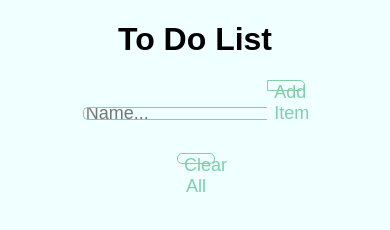
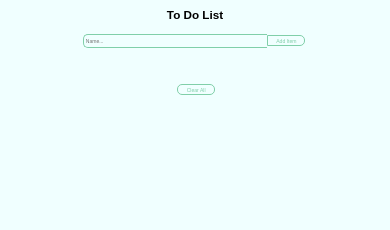
Before and after one commit to RajeevKumarSinha/javascript_projects, a plain HTML site: page 12. To do list/index.html in a window 390 px wide. Drawn offline with Linux system fonts and the light colour scheme.

Commit message:
making the to do list project responsive

```diff
--- a/12. To do list/css/style.css
+++ b/12. To do list/css/style.css
@@ -9,6 +9,7 @@
 .heading{
     text-align: center;
     font-family: Arial, Helvetica, sans-serif;
+    font-size: 3vw;
 }
 .input1{
     border: none;
@@ -20,7 +21,7 @@
     text-transform: capitalize;
     width: 80%;
     height: 2.5vw;
-    font-size: large;
+    font-size: 1.3vw;
     border-radius:5px 0 0 5px ;
 }
 .btn1{
@@ -30,7 +31,7 @@
     /* margin-left: 0;
     padding-left: 0; */
     width: 17%;
-    font-size: large;
+    font-size: 1.3vw;
     height: 2.8vw;
     border-radius: 0 5px 5px 0;
 }
```
